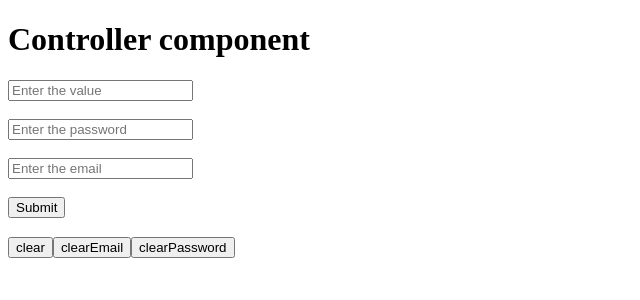
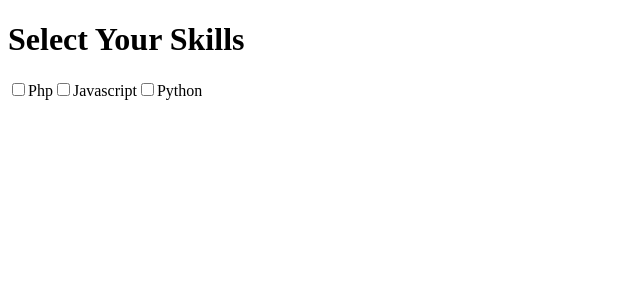
Before and after one commit to kaustubhlearner/React-practice, a React (Vite) app: page / in a window 1280 px wide. Shown: the top 300 px of the page, without its empty margins (0-640 px from the left). Built offline with nearby package versions, Linux system fonts and the light colour scheme.

Commit message:
handle-checkbox

```diff
--- a/src/App.jsx
+++ b/src/App.jsx
@@ -1,4 +1,5 @@
 import { useState } from "react"
+import Checkbox from "./components/Checkbox"
 
 function App() {
   const [name, setname] = useState('')
@@ -7,22 +8,7 @@ function App() {
 
   return (
     <>
-      <h1>Controller component</h1>
-      <form action="">
-        <input type="text" onChange={(event) => setname(event.target.value)} placeholder="Enter the value" />
-        <br /> <br />
-        <input type="password" onChange={(event) => setpassword(event.target.value)} placeholder="Enter the password" />
-        <br /> <br />
-        <input type="email" onChange={(event) => setemail(event.target.value)} placeholder="Enter the email" />
-        <br /> <br />
-        <button>Submit</button>
-        <h3>{name}</h3>
-        <h3>{password}</h3>
-        <h3>{email}</h3>
-        <button onClick={()=>setname('')} >clear</button>
-        <button onClick={()=>setemail('')} >clearEmail</button>
-        <button onClick={()=>setpassword('')} >clearPassword</button>
-      </form>
+  <Checkbox/>
     </>
   )
 }
--- /dev/null
+++ b/src/components/Checkbox.jsx
@@ -0,0 +1,26 @@
+import React, { useState } from 'react'
+
+const Checkbox = () => {
+    const [skills, setskills] = useState([])
+    const handleskills = (event) => {
+        if(event.target.value){
+            setskills([...skills,event.target.value])
+        }
+
+    }
+
+return (
+    <>
+        <h1>Select Your Skills</h1>
+        <input onChange={handleskills} type="checkbox" id="PHP" value={'PHP'} />
+        <label htmlFor="PHP">Php</label>
+        <input onChange={handleskills} type="checkbox" id='Javascript' value={"Javascript"} />
+        <label htmlFor="Javascript">Javascript</label>
+        <input onChange={handleskills} type="checkbox" id="Python" value={'Python'} />
+        <label htmlFor="python">Python</label>
+        <h1>{skills.toString()}</h1>
+    </>
+)
+}
+
+export default Checkbox
```
